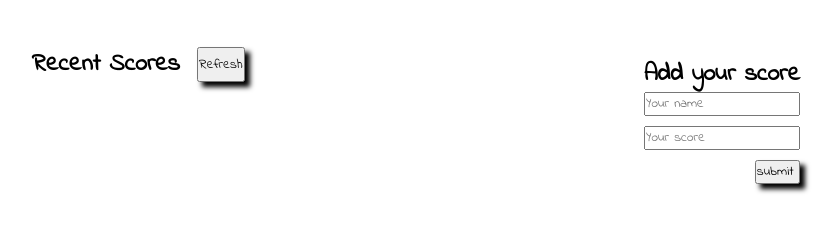
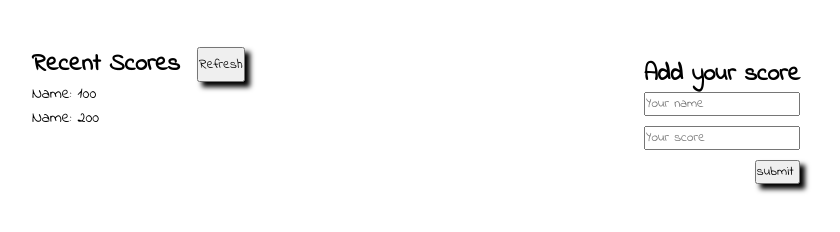
Before and after one commit to jdbs9514/Leaderboard, a website built with webpack: page src/index.html in a window 1280 px wide. Shown: the part 356-588 px from the top of the page, without its empty margins (224-1064 px from the left). Built offline with nearby package versions, Linux system fonts and the light colour scheme.

Commit message:
Leaderboard: setup project

```diff
--- a/src/index.html
+++ b/src/index.html
@@ -24,7 +24,8 @@
                 <button type="button" id="refresh-button">Refresh</button>
             </div>
             <ul id="score-table">
-
+                <li>Name: 100</li>
+                <li>Name: 200</li>
             </ul>
         </section>
         <section class="form-add">
--- a/src/style.css
+++ b/src/style.css
@@ -44,3 +44,7 @@
   align-self: flex-end;
   box-shadow: 5px 5px 5px black;
 }
+
+li {
+  list-style-type: none;
+}
```
Also changed, not shown: src/index.js (line endings or trailing spaces).
